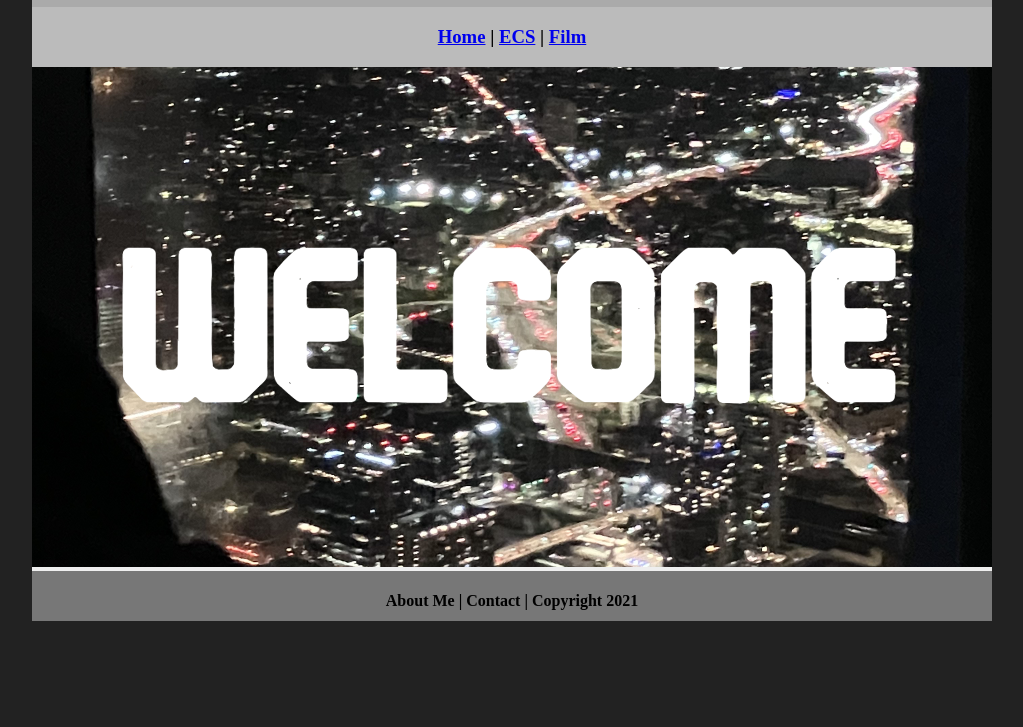
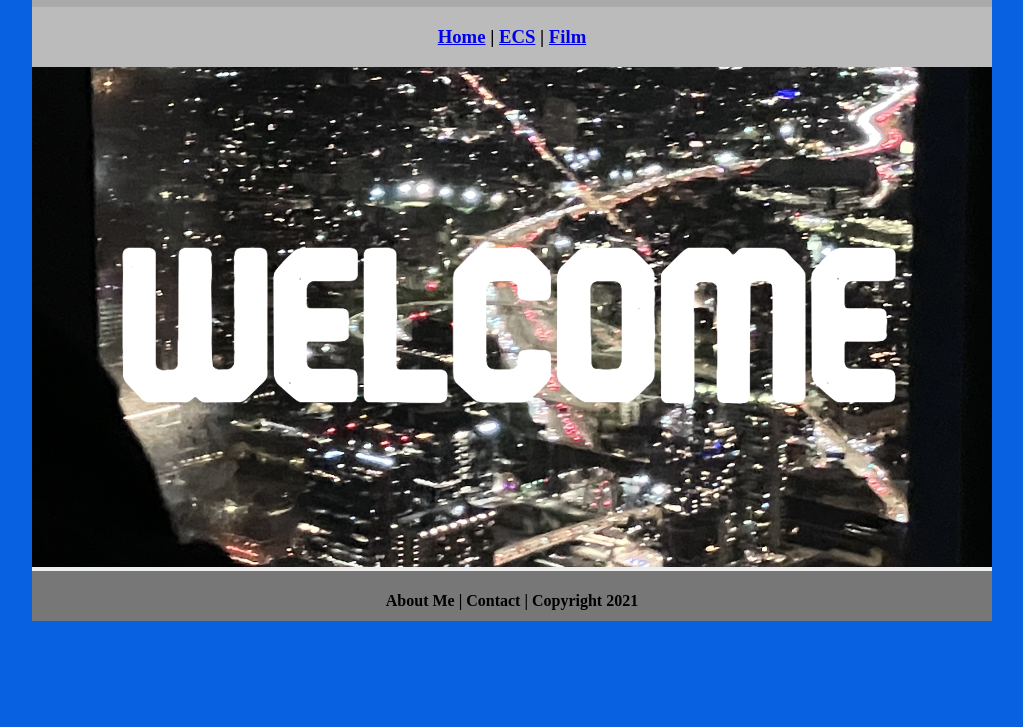
Before and after one commit to oliversalas1/ecsportfolio, a plain HTML site: page index.html in a window 1280 px wide. Shown: the part 73-800 px from the top of the page, without its empty margins (128-1151 px from the left). Drawn offline with Linux system fonts and the light colour scheme.

Commit message:
Update myCSS.css

```diff
--- a/myCSS.css
+++ b/myCSS.css
@@ -4,7 +4,7 @@ body {
 	margin: 0 auto;
 }
 .homePage {
-	background: #222222;
+	background: #0761E0;
 }
 .container {
 	width: 960px;
```
